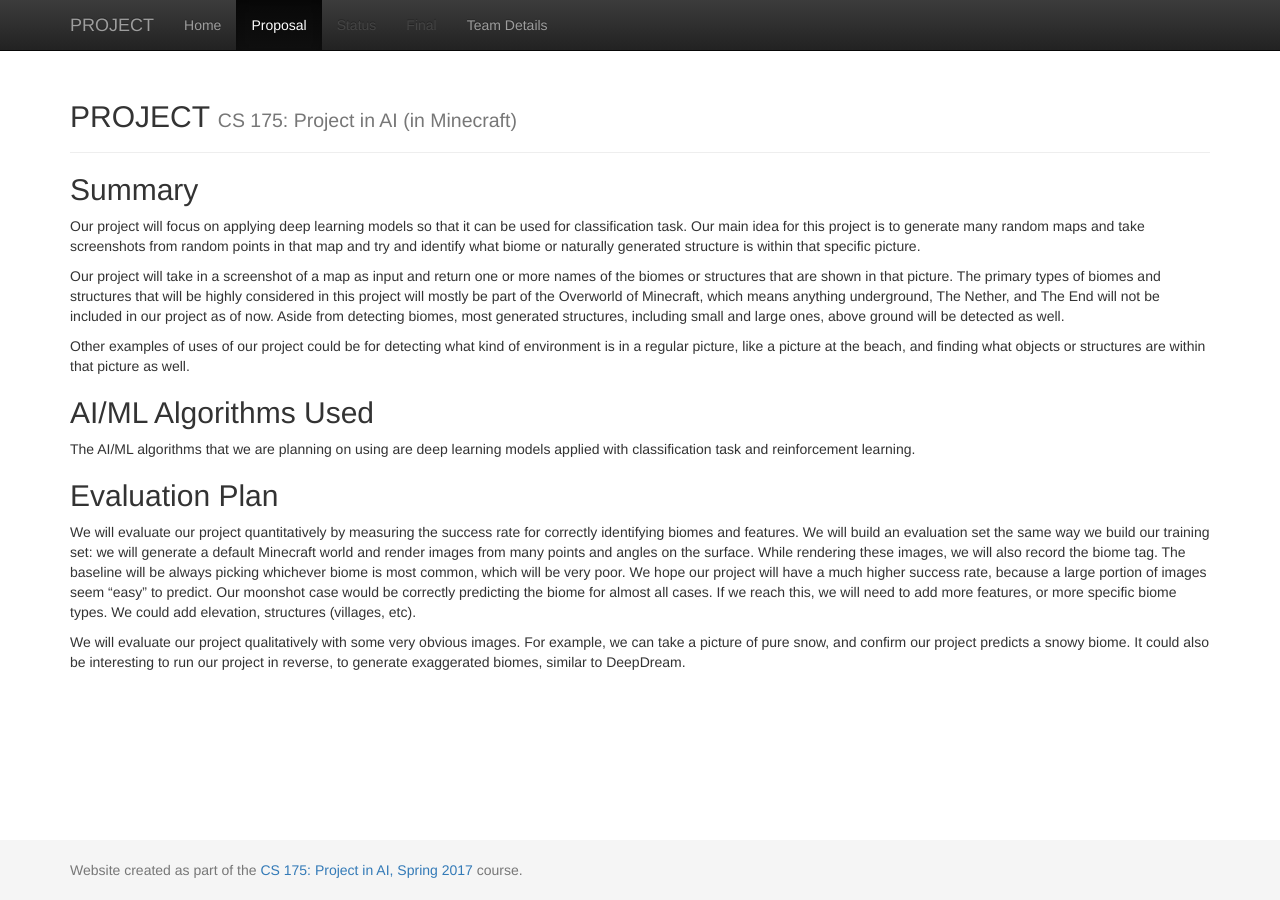
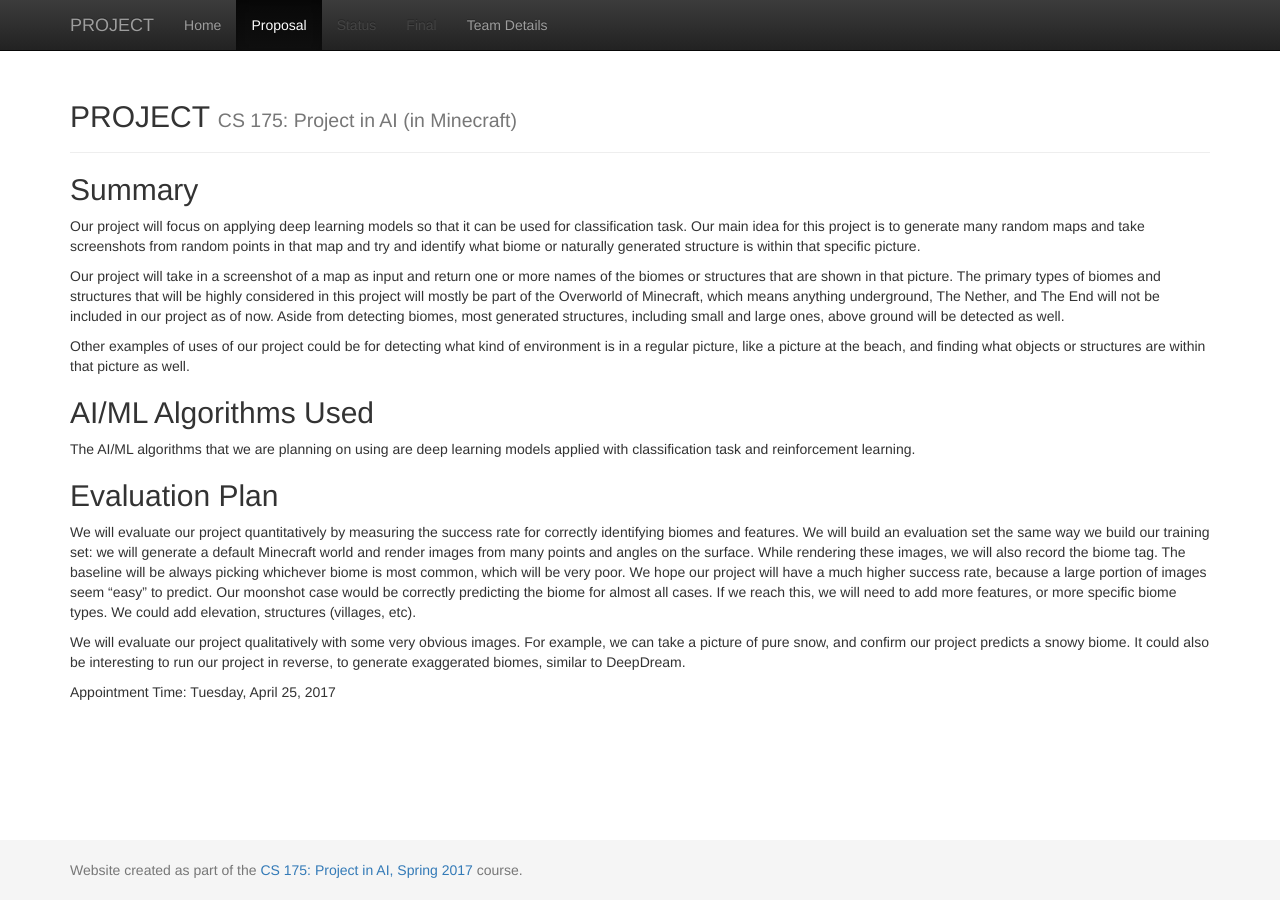
Before and after one commit to anahitab/A-Deep-Learning-Model-to-predict-frames-from-Malmo-Env-in-real-time, a Jekyll site: the page built from docs/proposal.md, in a window 1280 px wide. Built offline with Jekyll 4.4.1, drawn with Linux system fonts in a browser that asks for light colours.

Commit message:
added date to proposal

```diff
--- a/docs/proposal.md
+++ b/docs/proposal.md
@@ -30,3 +30,5 @@
 We will evaluate our project qualitatively with some very obvious images.
 For example, we can take a picture of pure snow, and confirm our project predicts a snowy biome.
 It could also be interesting to run our project in reverse, to generate exaggerated biomes, similar to DeepDream.
+
+Appointment Time: Tuesday, April 25, 2017
```
